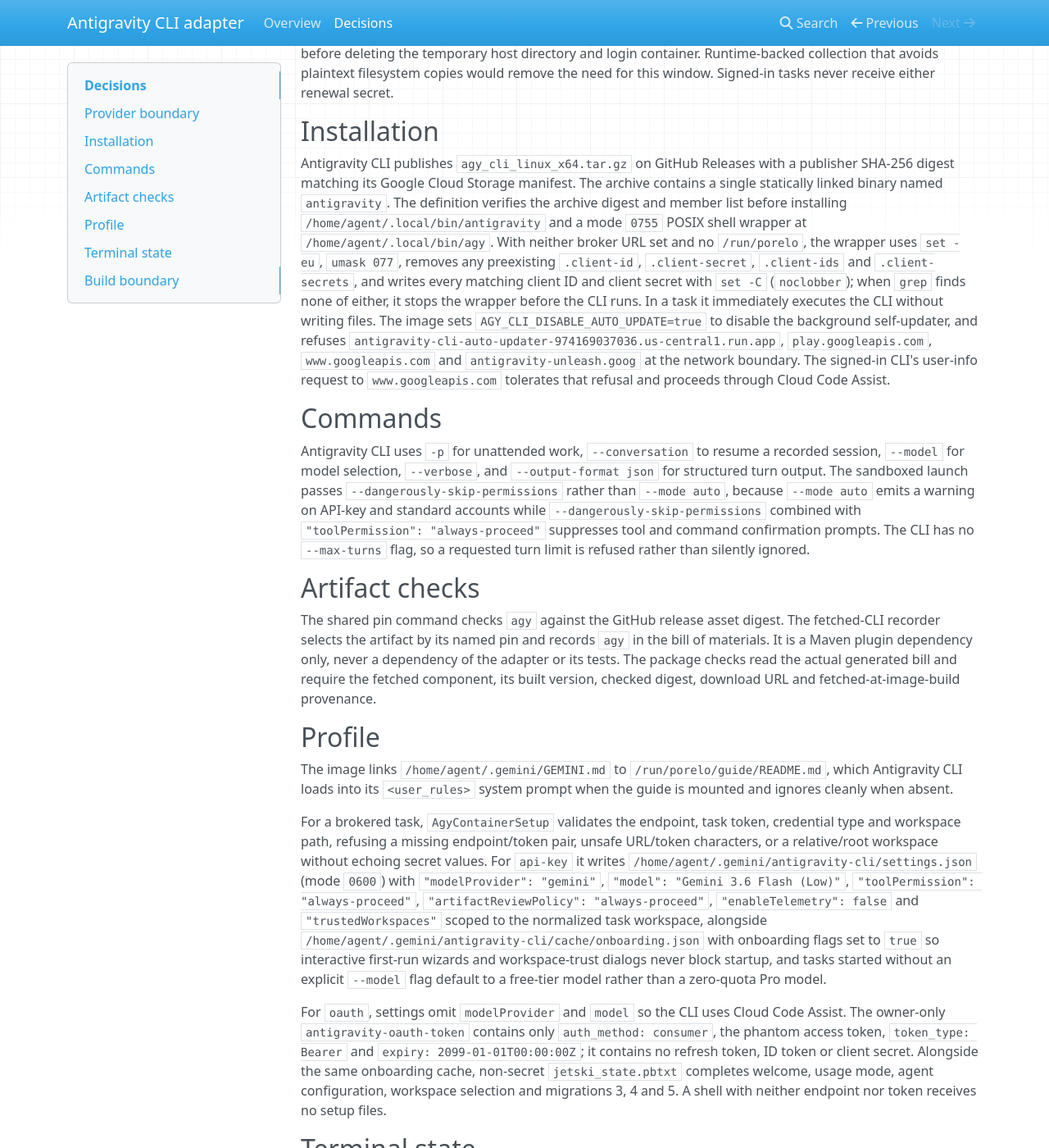
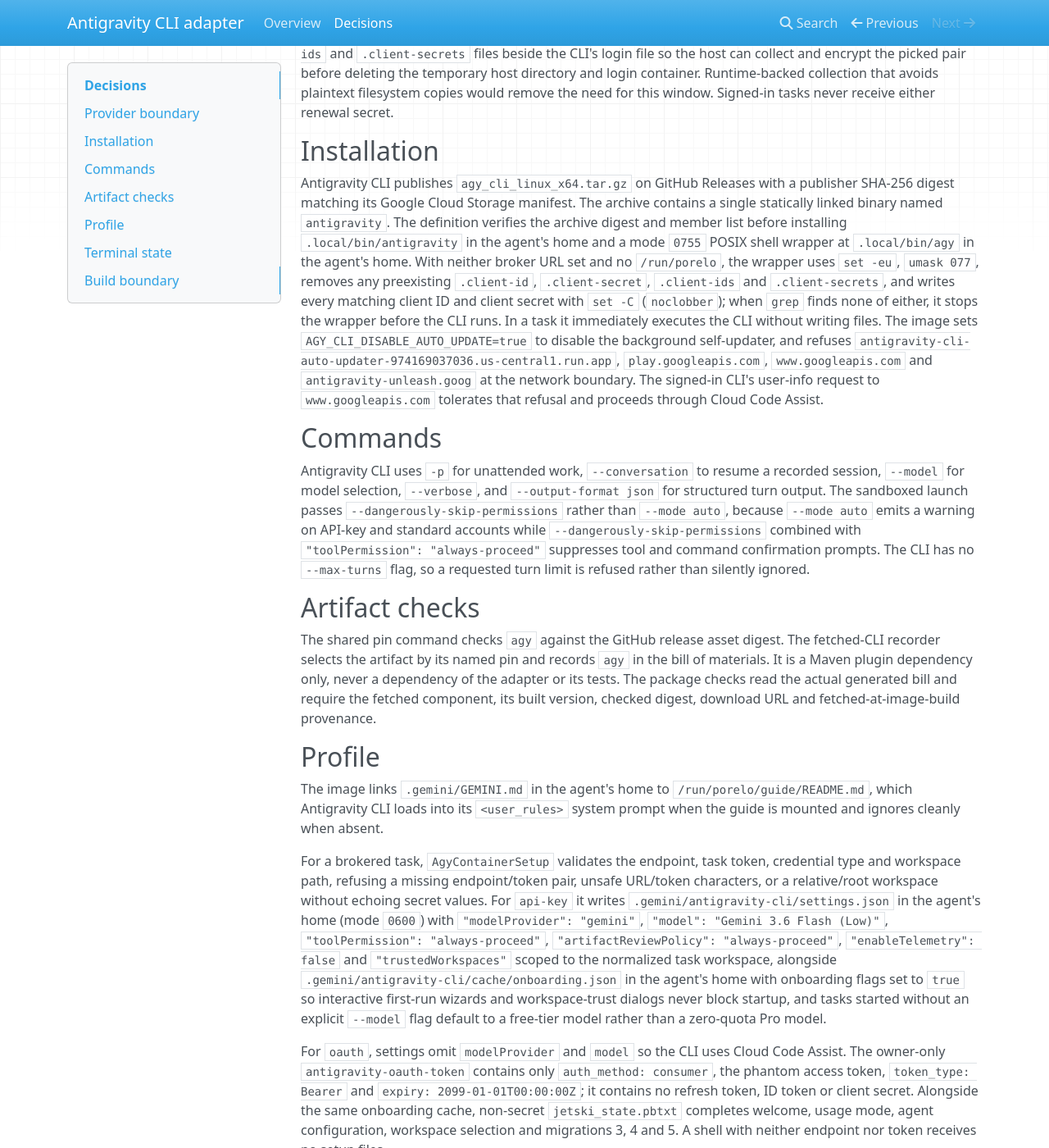
Before and after one commit to porelo-ai/porelo-agy, an MkDocs documentation site: the page built from doc/decisions.md, in a window 1280 px wide and 1400 px high, scrolled down 1216 px. Shown: the whole window at 82% size. Built offline with MkDocs 1.6.1, drawn with Linux system fonts in a browser that asks for light colours; nearby versions of some CDN libraries; some of the changed text lies outside the part shown.

Commit message:
Doc fixes [skip ci]
Assisted-by: Claude Code, claude-opus-5-5

```diff
--- a/doc/decisions.md
+++ b/doc/decisions.md
@@ -24,7 +24,7 @@ regular and contain no symbolic links along their path, reads `antigravity-oauth
 one mebibyte, validates the consumer access and refresh tokens and converts its ISO-8601 expiry to
 epoch milliseconds. It collects every client ID and every client secret from `.client-ids` and
 `.client-secrets` first, then a profile-local `antigravity` binary, then
-`/home/agent/.local/bin/antigravity`; a single `.client-id` or `.client-secret` from an older image is
+`.local/bin/antigravity` in the agent's home; a single `.client-id` or `.client-secret` from an older image is
 ignored. The candidate files are limited to 4096 bytes and every line must be a whole id or secret;
 binary scans stream at most 512 mebibytes and keep a value split across chunk boundaries whole and
 once. Candidates are kept distinct in the binary's order, and more than eight of one kind is refused.
@@ -51,8 +51,8 @@ tasks never receive either renewal secret.
 Antigravity CLI publishes `agy_cli_linux_x64.tar.gz` on GitHub Releases with a publisher SHA-256
 digest matching its Google Cloud Storage manifest. The archive contains a single statically linked
 binary named `antigravity`. The definition verifies the archive digest and member list before
-installing `/home/agent/.local/bin/antigravity` and a mode `0755` POSIX shell wrapper at
-`/home/agent/.local/bin/agy`. With neither broker URL set and no `/run/porelo`, the wrapper uses
+installing `.local/bin/antigravity` in the agent's home and a mode `0755` POSIX shell wrapper at
+`.local/bin/agy` in the agent's home. With neither broker URL set and no `/run/porelo`, the wrapper uses
 `set -eu`, `umask 077`, removes any preexisting `.client-id`, `.client-secret`, `.client-ids` and
 `.client-secrets`, and writes every matching client ID and client secret with `set -C` (`noclobber`);
 when `grep` finds none of either, it stops the wrapper before the CLI runs. In a task it immediately executes the CLI
@@ -81,17 +81,17 @@ download URL and fetched-at-image-build provenance.
 
 ## Profile
 
-The image links `/home/agent/.gemini/GEMINI.md` to `/run/porelo/guide/README.md`, which Antigravity
+The image links `.gemini/GEMINI.md` in the agent's home to `/run/porelo/guide/README.md`, which Antigravity
 CLI loads into its `<user_rules>` system prompt when the guide is mounted and ignores cleanly when
 absent.
 
 For a brokered task, `AgyContainerSetup` validates the endpoint, task token, credential type and workspace path,
 refusing a missing endpoint/token pair, unsafe URL/token characters, or a relative/root workspace
-without echoing secret values. For `api-key` it writes `/home/agent/.gemini/antigravity-cli/settings.json` (mode
+without echoing secret values. For `api-key` it writes `.gemini/antigravity-cli/settings.json` in the agent's home (mode
 `0600`) with `"modelProvider": "gemini"`, `"model": "Gemini 3.6 Flash (Low)"`,
 `"toolPermission": "always-proceed"`, `"artifactReviewPolicy": "always-proceed"`,
 `"enableTelemetry": false` and `"trustedWorkspaces"` scoped to the normalized task workspace,
-alongside `/home/agent/.gemini/antigravity-cli/cache/onboarding.json` with onboarding flags set to
+alongside `.gemini/antigravity-cli/cache/onboarding.json` in the agent's home with onboarding flags set to
 `true` so interactive first-run wizards and workspace-trust dialogs never block startup, and tasks
 started without an explicit `--model` flag default to a free-tier model rather than a zero-quota Pro
 model.
```
Also changed, not shown: doc/index.md (+5 -5 lines), issues/AG02-The-Repository-s-Agent-Works-In-A-Porelo-Task.md (+5 -5 lines), issues/AG08-Subagents-Only-As-Many-As-The-Task-Allows.md (+2 -2 lines), issues/AG09-Mutation-Testing-With-PIT.md (+1 -2 lines).
